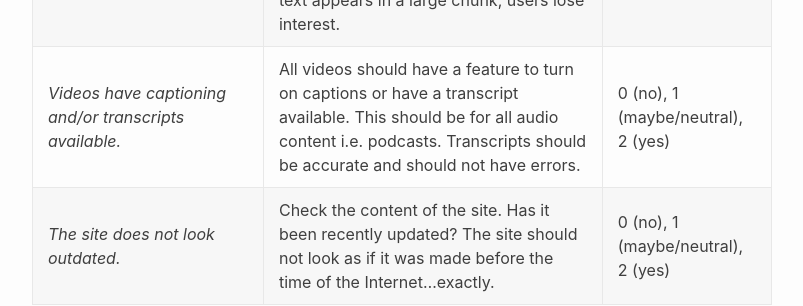
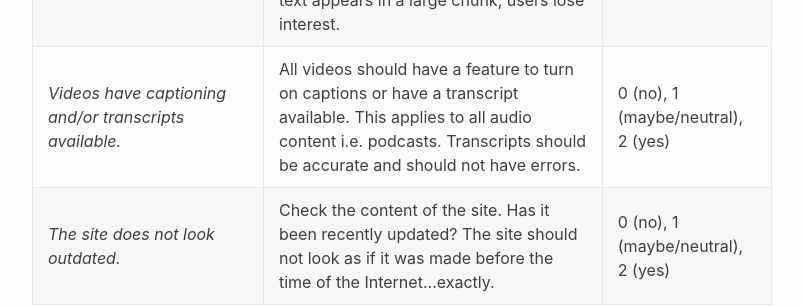
Before and after one commit to haanaj/accessibility-tool, a Jekyll site: the page built from guide.md, in a window 1280 px wide and 900 px high, scrolled down 5192 px. Shown: the part 357-663 px from the top of the window, without its empty margins (238-1041 px from the left). Built offline with Jekyll 4.4.1, drawn with Linux system fonts in a browser that asks for light colours.

Commit message:
Editing text

```diff
--- a/guide.md
+++ b/guide.md
@@ -52,5 +52,5 @@ This guide is broken up by the four sections and will go through each statement
 |*Visual images and graphs are designed in a way that are easy to read.*| Can you easily figure out what is going on in a displayed image or graph? Or do you find it confusing? Graphs should be easy to intepret and read from a user's perspective. | 0 (no), 1 (maybe/neutral), 2 (yes)|
 |*The colors used are consistent and do not distract from the main content.*| This goes along with the same consistency on fonts. Websites should follow a color theme or scheme. You should not see orange and dark yellow together (unless a website makes it look stunning). Colors should be adding to the website, not taking away from it. | 0 (no), 1 (maybe/neutral), 2 (yes)|
 |*There are no plain chunks of text at a time.*| No one wants to read a bunch of text at once. The website should make use of headings and subheadings to separate content. Additionally, text should be broken down into parts or sections instead of appearing all at once. When text appears in a large chunk, users lose interest. | 0 (no), 1 (maybe/neutral), 2 (yes)|
-|*Videos have captioning and/or transcripts available.*| All videos should have a feature to turn on captions or have a transcript available. This should be for all audio content i.e. podcasts. Transcripts should be accurate and should not have errors. | 0 (no), 1 (maybe/neutral), 2 (yes)|
+|*Videos have captioning and/or transcripts available.*| All videos should have a feature to turn on captions or have a transcript available. This applies to all audio content i.e. podcasts. Transcripts should be accurate and should not have errors. | 0 (no), 1 (maybe/neutral), 2 (yes)|
 |*The site does not look outdated.*| Check the content of the site. Has it been recently updated? The site should not look as if it was made before the time of the Internet...exactly. | 0 (no), 1 (maybe/neutral), 2 (yes)|
```
